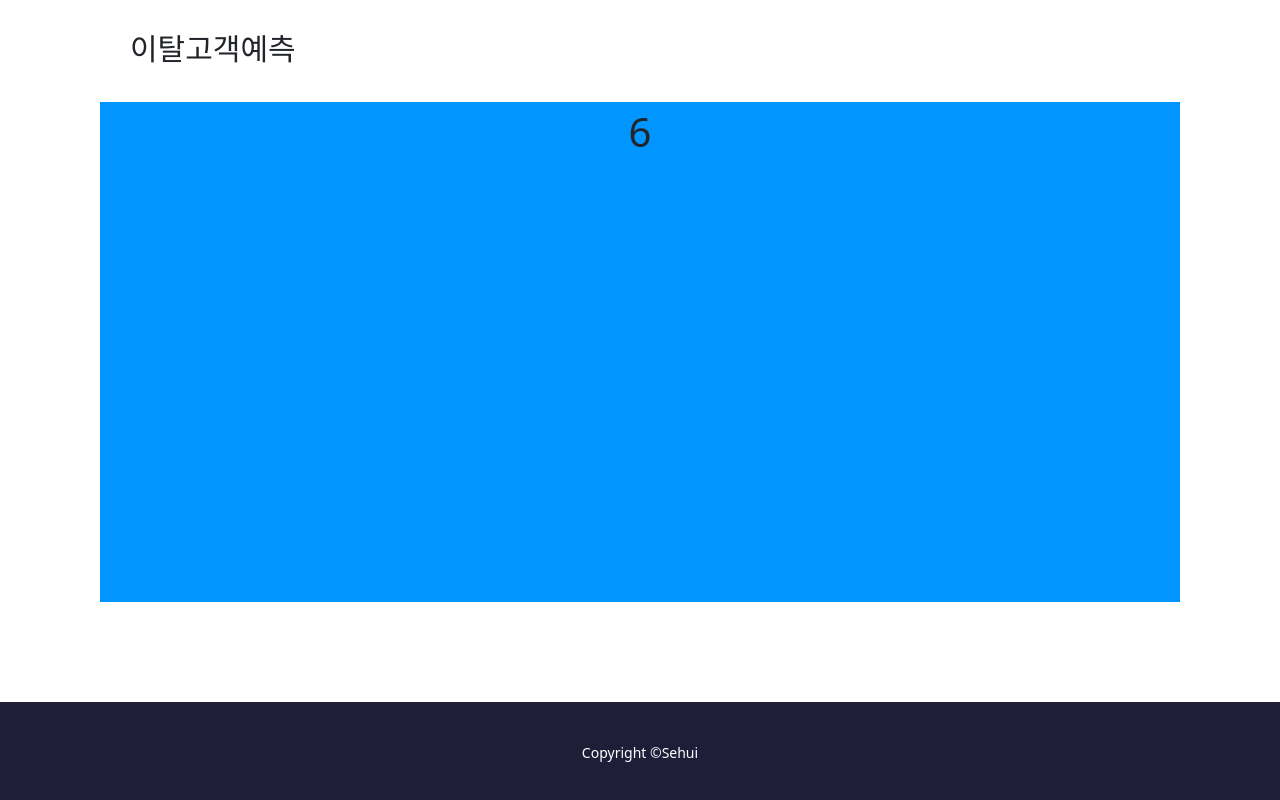
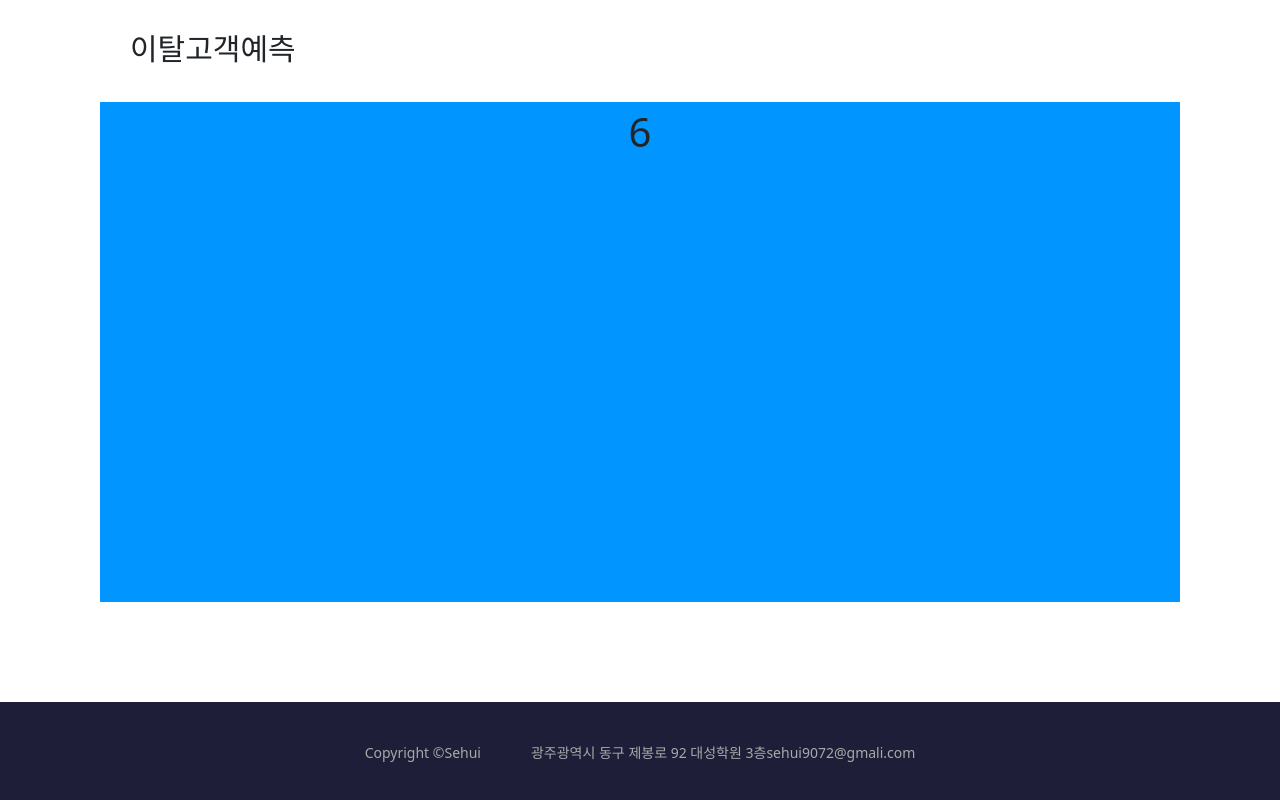
Before and after one commit to chlskrfyd/Predicting-Consumer-Behavior-Patterns, a React (Create React App) app: page /consulting in a window 1280 px wide. Shown: the part 1534-2334 px from the top of the page. Built offline with nearby package versions, Linux system fonts and the light colour scheme.

Commit message:
footer
푸터수정

```diff
--- a/src/component/layout/footer.css
+++ b/src/component/layout/footer.css
@@ -7,6 +7,10 @@
     align-items: center;
     justify-content: center;
     background-color:  rgb(30, 30, 57);
-    color: rgb(255, 255, 255);
+    color: rgb(169, 169, 169);
 
 }
+
+.footer_copy{
+    margin-right:50px
+}
--- a/src/component/layout/footer.js
+++ b/src/component/layout/footer.js
@@ -4,7 +4,10 @@ const Footer = () =>{
     return (
         <footer className="footer">
 
-                <small>Copyright &copy;Sehui</small>
+                <small className='footer_copy'>Copyright &copy;Sehui</small>
+
+                <small>광주광역시 동구 제봉로 92 대성학원 3층</small>
+                <small>sehui9072@gmali.com</small>
 
         </footer>
     )
```
